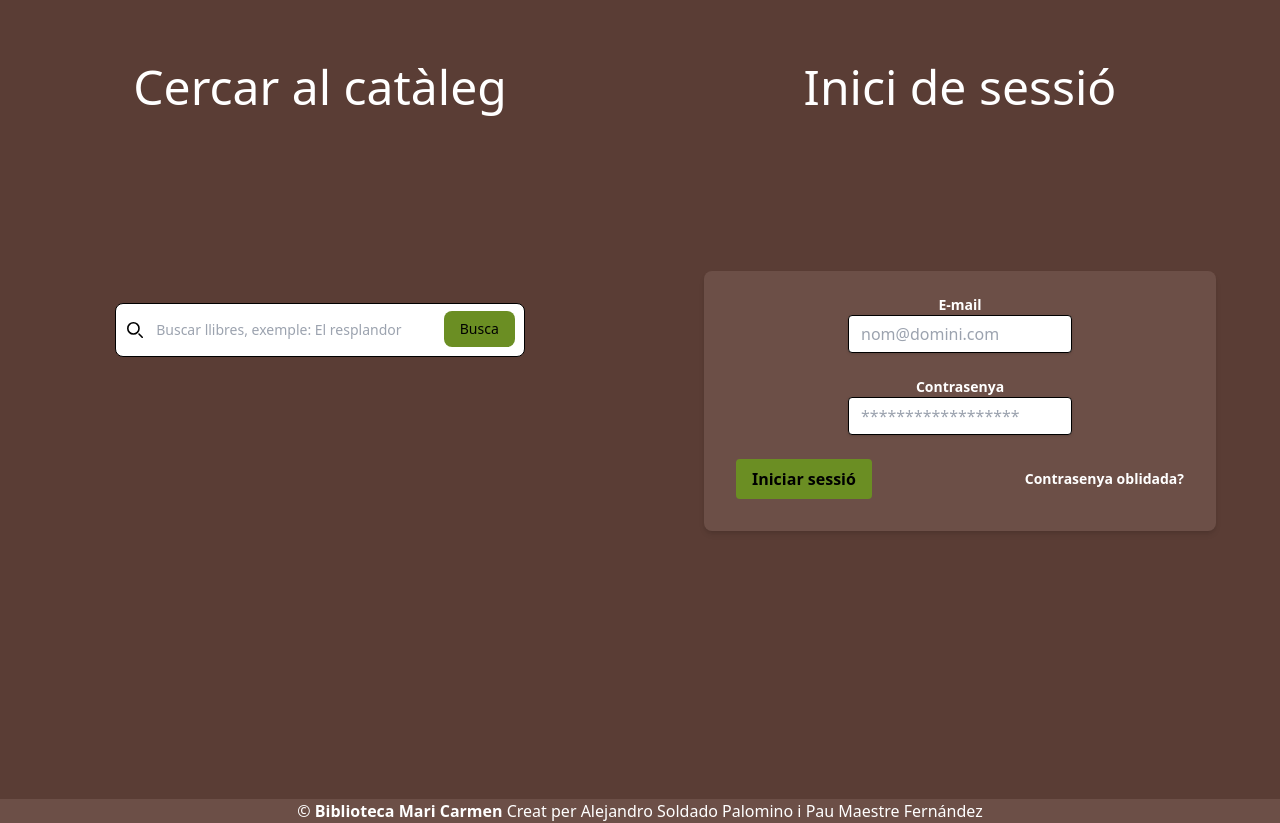
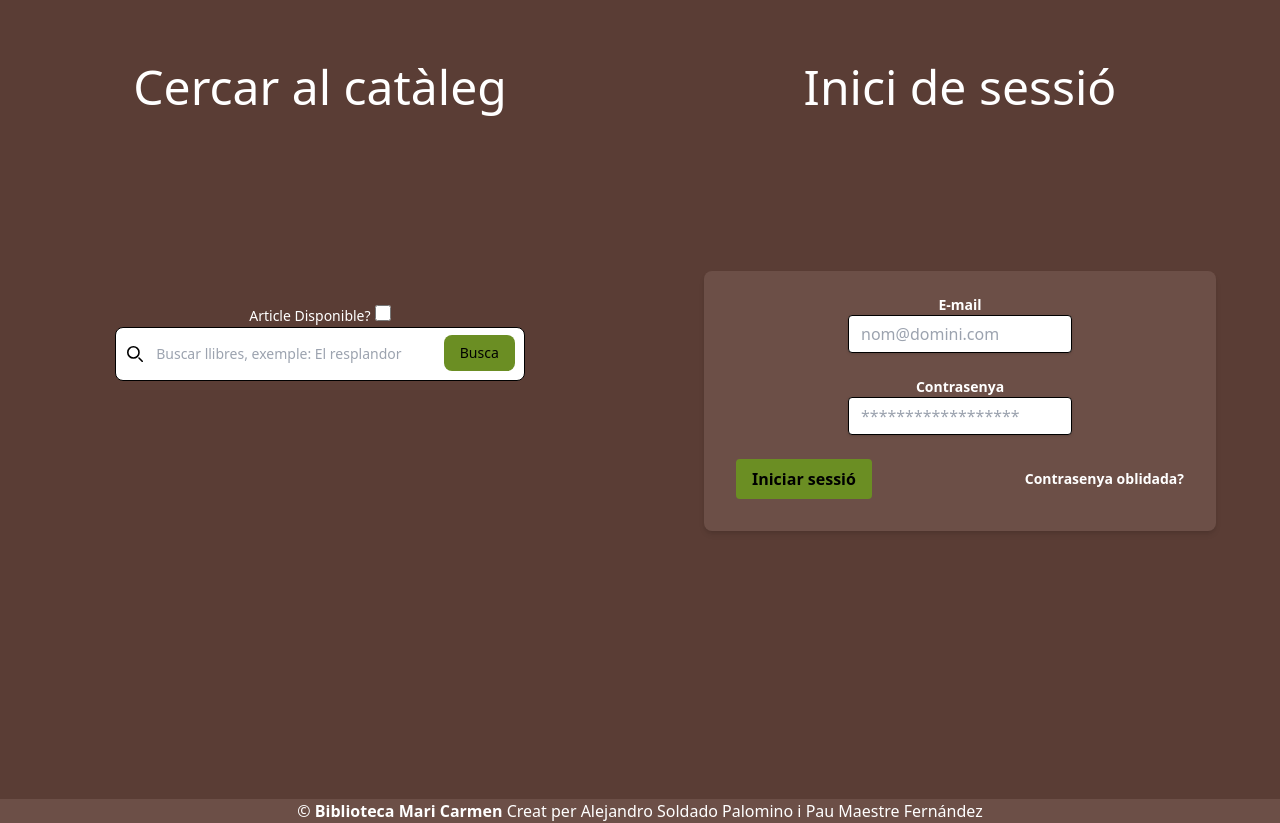
Before and after one commit to AlejandroSoPa/bibliotecaPA, a Django app: page / in a window 1280 px wide. Shown: the part 47-870 px from the top of the page. Run offline with Django 5.2, Linux system fonts and the light colour scheme; style sheets or scripts are compiled from the project's sources.

Commit message:
articulo disponible en index

```diff
--- a/bibliotecaPa/biblioteca/static/scripts/index.js
+++ b/bibliotecaPa/biblioteca/static/scripts/index.js
@@ -23,9 +23,6 @@ $(document).ready(function () {
         minLength: 3 // La cantidad mínima de caracteres antes de que se muestren sugerencias
     });
 
-
-
-
     // Sign Out
     $("#signOut").click(function () {
         localStorage.removeItem('email');
@@ -38,6 +35,21 @@ $(document).ready(function () {
         }, 2000);
     });
 
+
+    function checkboxChecked() {
+        return $('#disponible').prop('checked');
+    }
+
+    // Evento de envío del formulario de búsqueda
+    $('#searchForm').submit(function (event) {
+        event.preventDefault(); // Evitar el envío del formulario por defecto
+
+        var search = $('#searchItems').val(); // Obtener el término de búsqueda
+        var disponible = checkboxChecked(); // Obtener el valor del checkbox
+        localStorage.setItem('checkboxChecked', disponible);
+        // Redirigir a la página de búsqueda con los parámetros en la URL
+        window.location.href = '/search/?searchItems=' + search;
+    });
 });
 
 function createNotification(type, msg) {
--- a/bibliotecaPa/biblioteca/templates/index.html
+++ b/bibliotecaPa/biblioteca/templates/index.html
@@ -28,8 +28,17 @@
             <div class="grid grid-cols-2 justify-between text-center bg-caoba h-dvh">
                 <div class=" fade-in-text">
                     <h1 class="text-5xl mt-decima text-textWhite ">Cercar al catàleg</h1>
+
                     <div class="mt-xl mx-decima ">
-                        <form class="mx-decima mt-decima" action="{% url 'search' %}">
+                        <div class="">
+                            <label for="disponible"
+                                class="text-sm font-medium text-textWhite dark:text-gray-300">Article
+                                Disponible?</label>
+                            <input id="disponible" type="checkbox" value="disponible" name="disponible"
+                                class="disponible w-4 h-4 text-blue-600 bg-gray-100 border-gray-300 rounded focus:ring-blue-500 dark:focus:ring-blue-600 dark:ring-offset-gray-800 focus:ring-2 dark:bg-gray-700 dark:border-gray-600">
+
+                        </div>
+                        <form class="mx-decima" id="searchForm" action="{% url 'search' %}">
                             <label for="searchItems"
                                 class="mb-2 text-sm font-medium text-gray-900 sr-only dark:text-white">Search</label>
                             <div class="relative search-container">
--- a/bibliotecaPa/biblioteca/templates/search.html
+++ b/bibliotecaPa/biblioteca/templates/search.html
@@ -25,10 +25,11 @@
                 class="mb-2 text-sm font-medium text-gray-900 sr-only dark:text-white">Search</label>
             <div class="relative search-container flex items-center">
                 <div class="ml-2">
+                    <label for="disponible" class="ms-2 text-sm font-medium text-textWhite dark:text-gray-300">Article
+                        Disponible?</label>
                     <input id="disponible" type="checkbox" value="disponible" name="disponible"
                         class="disponible w-4 h-4 text-blue-600 bg-gray-100 border-gray-300 rounded focus:ring-blue-500 dark:focus:ring-blue-600 dark:ring-offset-gray-800 focus:ring-2 dark:bg-gray-700 dark:border-gray-600">
-                    <label for="disponible"
-                        class="ms-2 text-sm font-medium text-gray-900 dark:text-gray-300">Disponible?</label>
+
                 </div>
                 <div class="absolute inset-y-0 right-0 flex items-center pr-3 pointer-events-none">
                     <svg class="w-4 h-4 text-gray-500 dark:text-gray-400" aria-hidden="true"
```
Also changed, not shown: bibliotecaPa/biblioteca/static/scripts/search.js (+6 -5 lines).
